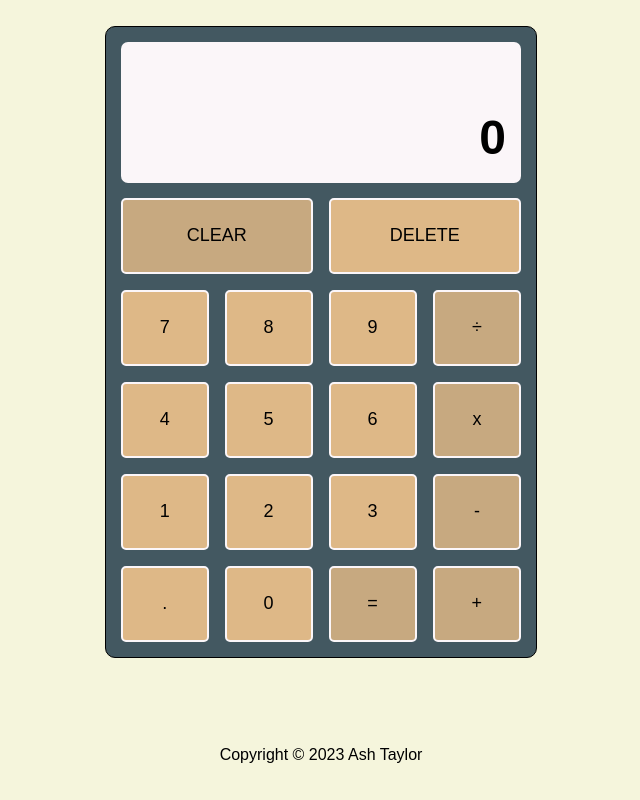
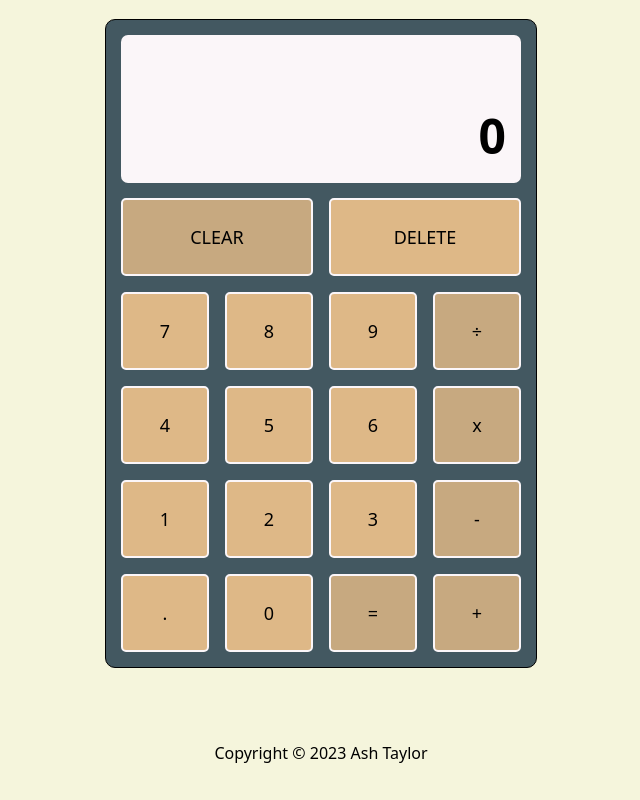
Before and after one commit to ash-taylor/calculator, a plain HTML site: page index.html in a window 1280 px wide. Shown: the whole page, without its empty margins (319-959 px from the left). Drawn offline with Linux system fonts and the light colour scheme.

Commit message:
Minor alteration to fonts, reflecting system fonts

```diff
--- a/styles/styles.css
+++ b/styles/styles.css
@@ -1,10 +1,9 @@
 * {
-    font-family: Arial, Helvetica, sans-serif;
+    font-family:system-ui, -apple-system, BlinkMacSystemFont, 'Segoe UI', Roboto, Oxygen, Ubuntu, Cantarell, 'Open Sans', 'Helvetica Neue', sans-serif;
 }
 
 body {
     background-color:beige;
-    font-family: Arial, Helvetica, sans-serif;
     margin: 0;
     min-height: 100vh;
     display: flex;
```
